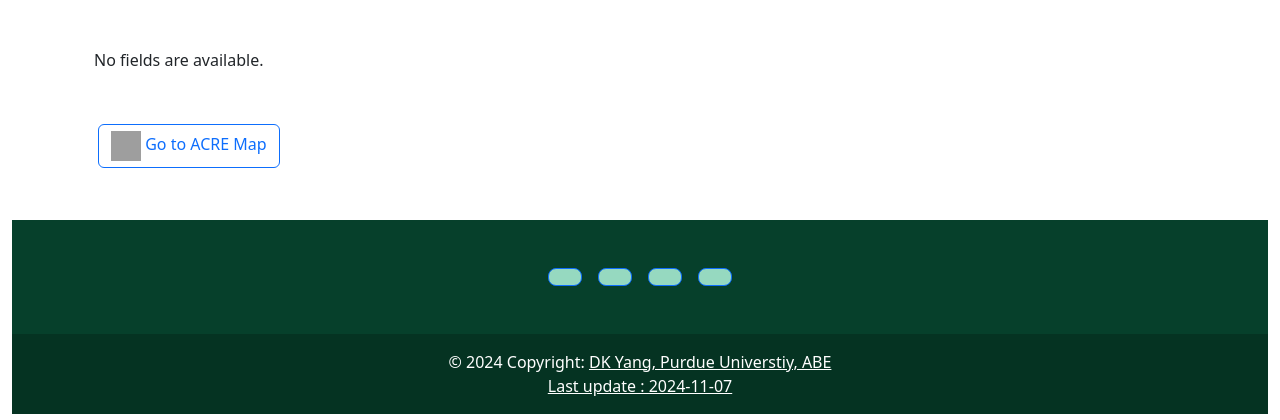
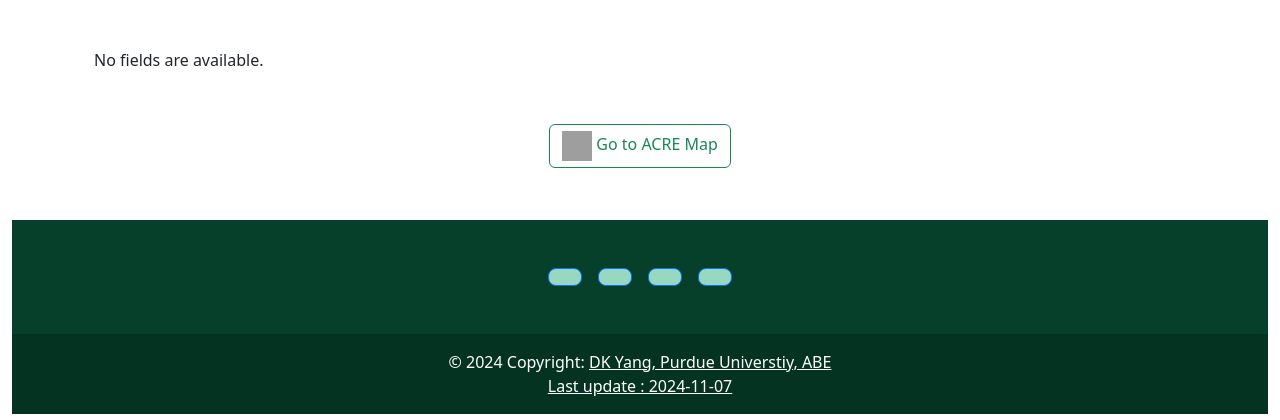
Before and after one commit to dsyang1024/lab6, a Django app: template acre/acrelog/templates/index.html in a window 1280 px wide. Shown: the part 58-478 px from the top of the page. Run offline with Django 5.2, Linux system fonts and the light colour scheme; the template is opened without the code that fills it, so the values that code supplies are empty; grey boxes are pictures that could not be loaded.

Commit message:
design update
design update done.

```diff
--- a/acre/acrelog/templates/index.html
+++ b/acre/acrelog/templates/index.html
@@ -55,9 +55,9 @@
                     <p>No fields are available.</p>
                 {% endif %}
             </div>
-            <div class="mt-5 container-fluid">
+            <div class="mt-5 container-fluid text-center">
             <!-- get the map icon and link to /acrelog/map.html -->
-                <a href="/acrelog/map.html" class="m-1 btn btn-outline-primary">
+                <a href="map" class="m-1 btn btn-outline-success">
                     <img src="https://cdn-icons-png.flaticon.com/512/8628/8628564.png" width="30" height="30" alt="">
                     Go to ACRE Map
                 </a>
--- a/acre/acrelog/views.py
+++ b/acre/acrelog/views.py
@@ -81,10 +81,12 @@ def render_map(request):
         polygon = geo.Polygon(row['geometry'])
         marker = geojson.Feature(geometry=polygon,
                                  properties={"message":
+                                             '<p class="text-center">'+
                                              'Field :: ' + str(row['Field']) + '<br>'+
                                              'Crop :: ' + str(row['2022_Crop']) + '<br>'+
-                                             'Last Operation :: ' + last_opday + ':' + last_op+'<br>'+
-                                             '<a class="text-white" href="/acrelog/'+last_loc+'/">Details</a>'})
+                                             'Last Operation :: <strong>' + last_opday + ':' + last_op+'</strong><br>'+
+                                             '<a class="btn btn-outline-danger btn-sm" href="/acrelog/'+last_loc+'/">Details</a></p>'
+                                             })
         data['features'].append(marker)
 
     return render(request, "map.html", {"data": data})
```
Also changed, not shown: acre/acrelog/templates/map.html (+35 -1 lines).
